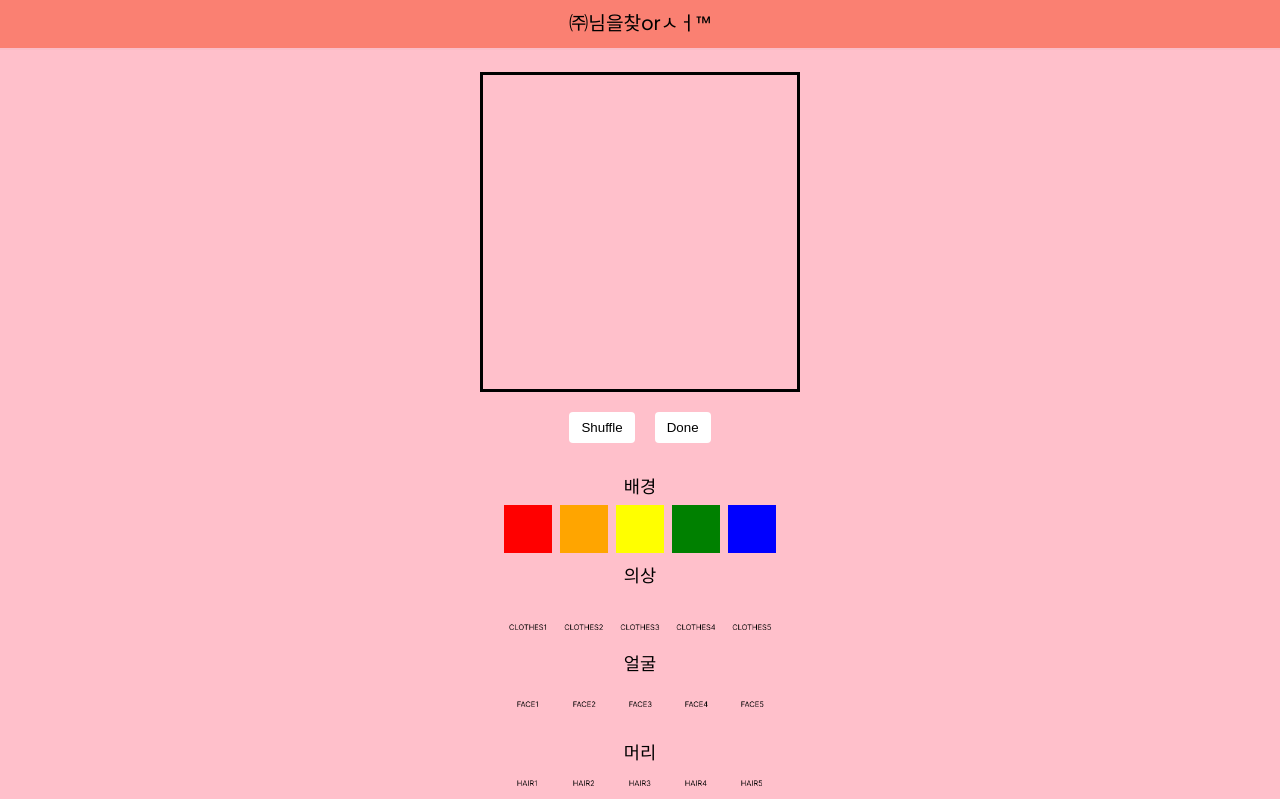
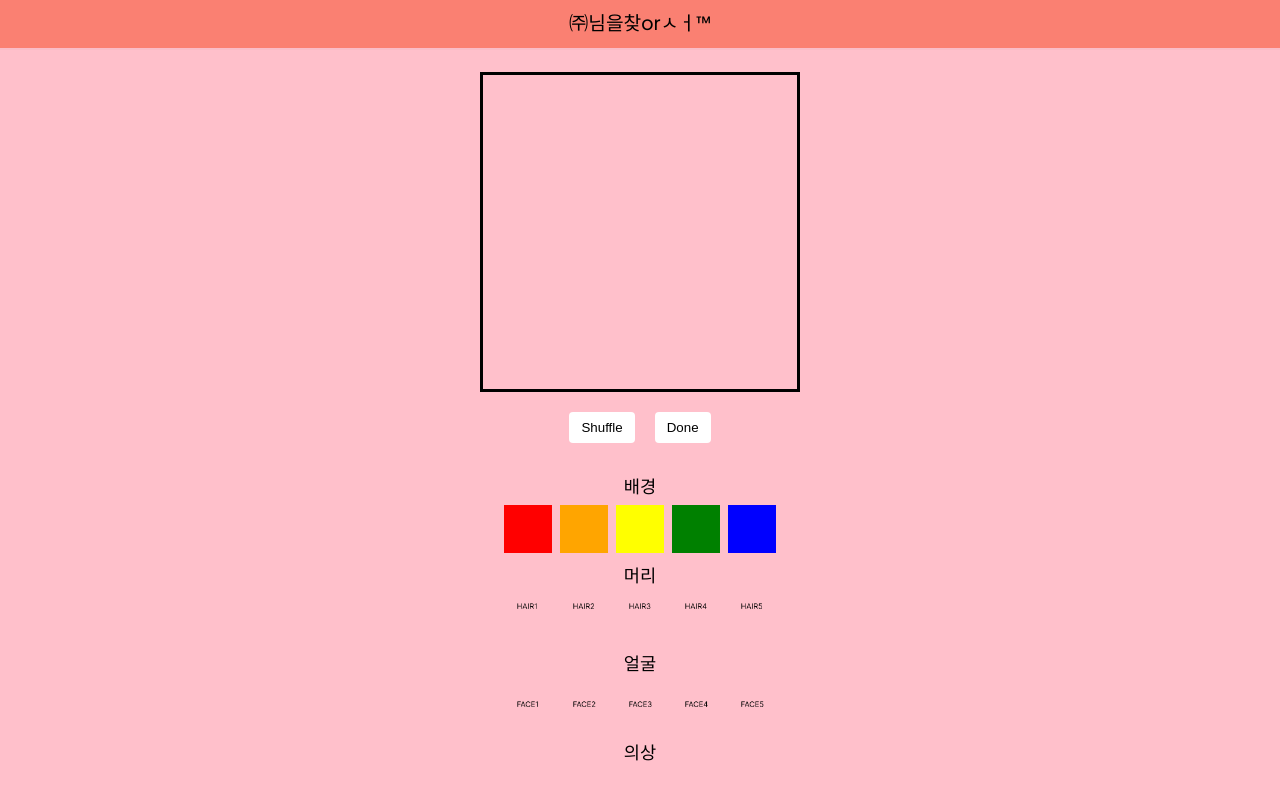
Before and after one commit to wekidseoul/joomix, a React (Create React App) app: page / in a window 1280 px wide. Shown: the top 799 px of the page. Built offline with nearby package versions, Linux system fonts and the light colour scheme.

Commit message:
feat: Change order of avatar options

```diff
--- a/src/components/GenerateAvatar.tsx
+++ b/src/components/GenerateAvatar.tsx
@@ -60,8 +60,8 @@ const GenerateAvatar = () => {
           onChange={handleChangeOption}
         />
         <AvatarOptions
-          part="clothes"
-          options={ClothesOptions}
+          part="hair"
+          options={HairOptions}
           selectedOptions={selectedOptions}
           onChange={handleChangeOption}
         />
@@ -72,8 +72,8 @@ const GenerateAvatar = () => {
           onChange={handleChangeOption}
         />
         <AvatarOptions
-          part="hair"
-          options={HairOptions}
+          part="clothes"
+          options={ClothesOptions}
           selectedOptions={selectedOptions}
           onChange={handleChangeOption}
         />
```
